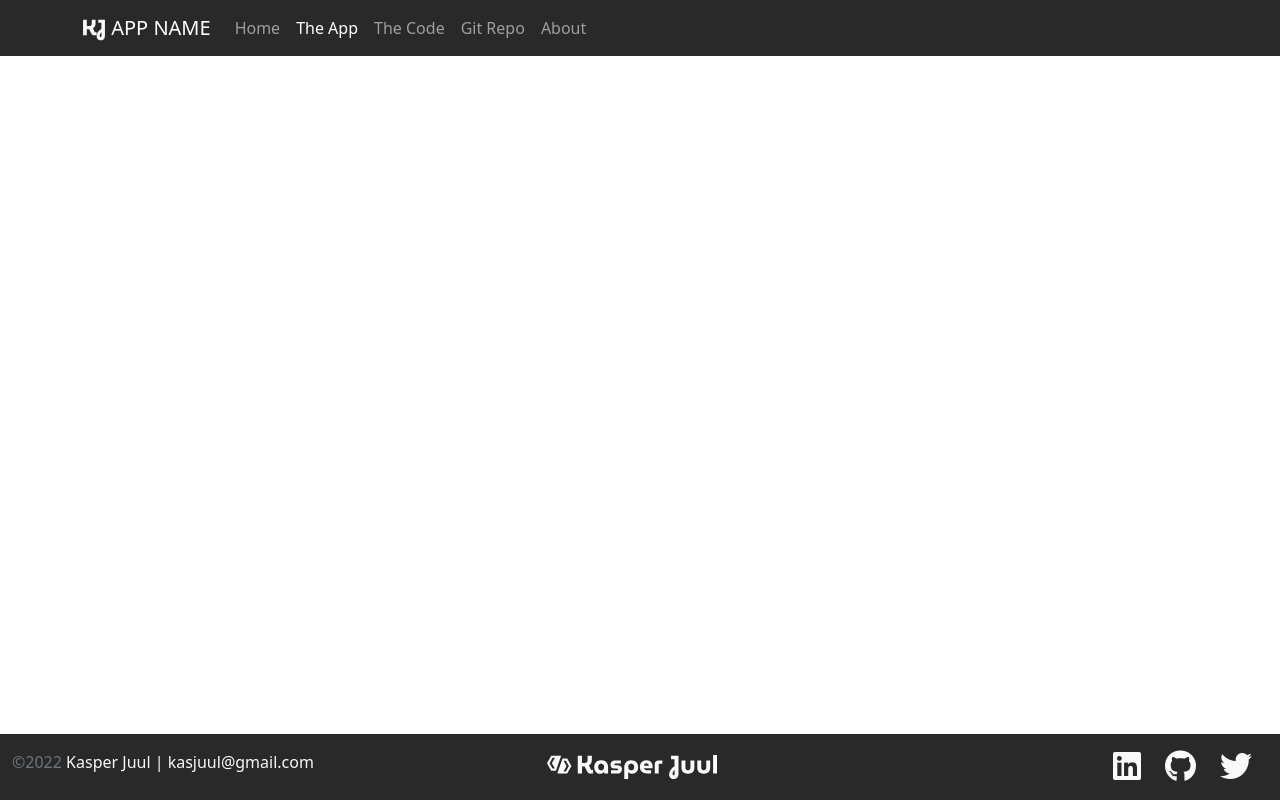
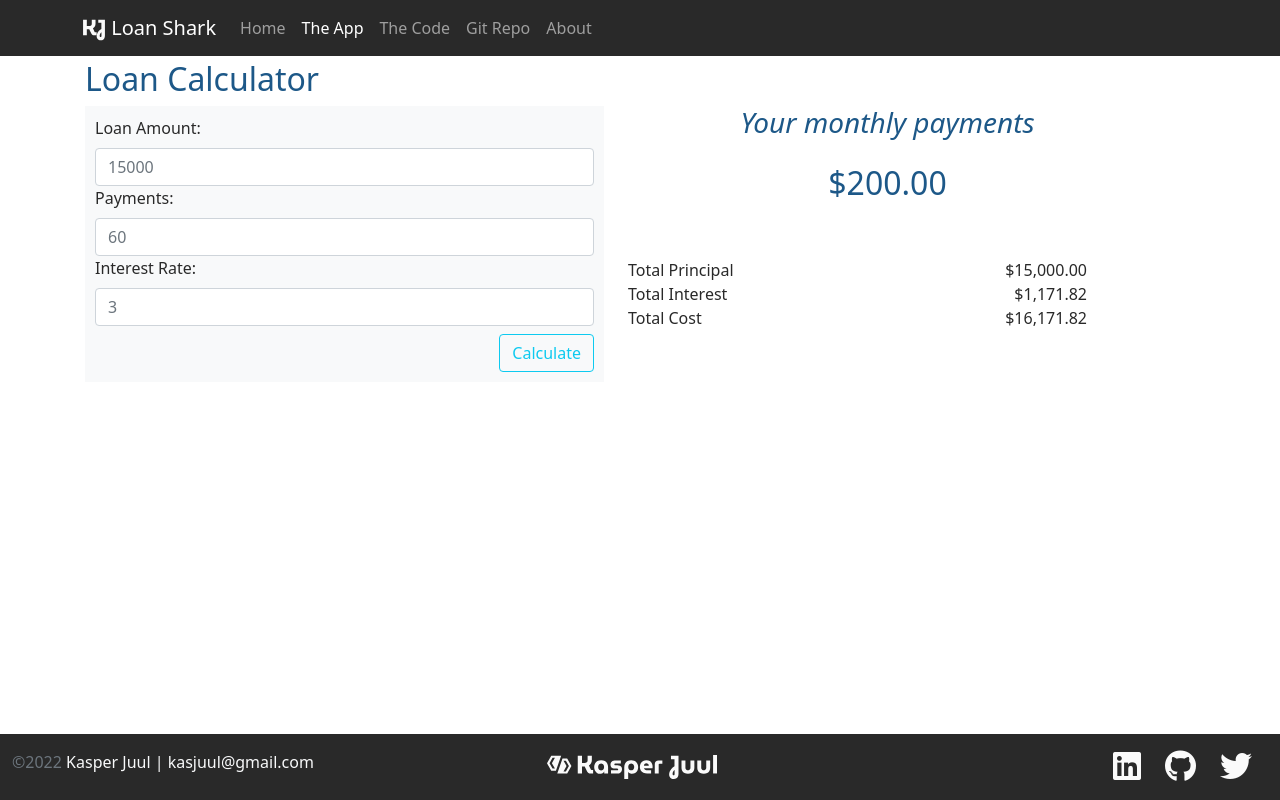
Before and after one commit to KasperJuul/LoanShark, a plain HTML site: page app.html in a window 1280 px wide. Drawn offline with nearby package versions, Linux system fonts and the light colour scheme.

Commit message:
Setup of app page
Not finished

```diff
--- a/app.html
+++ b/app.html
@@ -2,7 +2,7 @@
 <html lang="en" class="h-100">
 
 <head>
-    <title>APP NAME: A Coding Projtct By Kasper Juul</title>
+    <title>Loan Shark: A Coding Projtct By Kasper Juul</title>
     <!-- Required meta tags -->
     <meta charset="utf-8">
     <meta name="viewport" content="width=device-width, initial-scale=1, shrink-to-fit=no">
@@ -23,7 +23,7 @@
     <!-- ==== Nav Section ==== -->
     <nav class="navbar navbar-expand-md navbar-dark fixed-top">
         <div class="container">
-            <a class="navbar-brand" href="#"><img src="img/Logo_Initial_White_noBG.svg" height="24" alt=""> APP NAME</a>
+            <a class="navbar-brand" href="#"><img src="img/Logo_Initial_White_noBG.svg" height="24" alt=""> Loan Shark</a>
             <button class="navbar-toggler" type="button" data-bs-toggle="collapse" data-bs-target="#navbarCollapse"
                 aria-controls="navbarCollapse" aria-expanded="false" aria-label="Toggle navigation">
                 <span class="navbar-toggler-icon"></span>
@@ -52,7 +52,62 @@
     <!-- ==== Main Section ==== -->
     <main class="flex-shrink-0">
        <div class="container">
+            <div class="row">
+                <h2>Loan Calculator</h2>
+                <div class="col">
+                    <div class="border border-2 border-light p-2 bg-light">
+                        <form action="#">
+                            <label class="form-label">Loan Amount:</label>
+                            <input type="number" name="LoanAmount" class="form-control" placeholder="15000" aria-label="Loan Amount" required>
+                            <label class="form-label">Payments:</label>
+                            <input type="number" name="LoanAmount" class="form-control" placeholder="60" aria-label="Payments" required>
+                            <label class="form-label">Interest Rate:</label>
+                            <input type="number" name="LoanAmount" class="form-control" placeholder="3" aria-label="Payments" required>
+                            <div class ="col-12 d-flex justify-content-end">
+                                <button type="button" class="btn btn-outline-info mt-2">Calculate</button>
+                            </div>
+                        </form>
+                    </div>
+                </div>
+                <div class="col me-5">
+                    <div class="d-flex justify-content-center mb-3">
+                        <h3><i>Your monthly payments</i></h3>
+                    </div>
+                    <div class="d-flex justify-content-center mb-5">
+                        <h2>$200.00</h2>
+                    </div>
+                    <div class="row me-5">
+                        <div class="col">
+                            Total Principal
+                        </div>
+                        <div class="col d-flex justify-content-end">
+                            $15,000.00
+                        </div>
+                    </div>
+                    <div class="row me-5">
+                        <div class="col">
+                            Total Interest
+                        </div>
+                        <div class="col d-flex justify-content-end">
+                            $1,171.82
+                        </div>
+                    </div>
+                    <div class="row me-5">
+                        <div class="col">
+                            Total Cost
+                        </div>
+                        <div class="col d-flex justify-content-end">
+                            $16,171.82
+                        </div>
+                    </div>
+                </div>
+            </div>
 
+            <div class="table-responsive">
+                <table class="table table-striped">
+
+                </table>
+            </div>
        </div>
     </main>
     <!-- ==== Footer Section ==== -->
```
Also changed, not shown: code.html (+3 -3 lines), index.html (+5 -7 lines).
